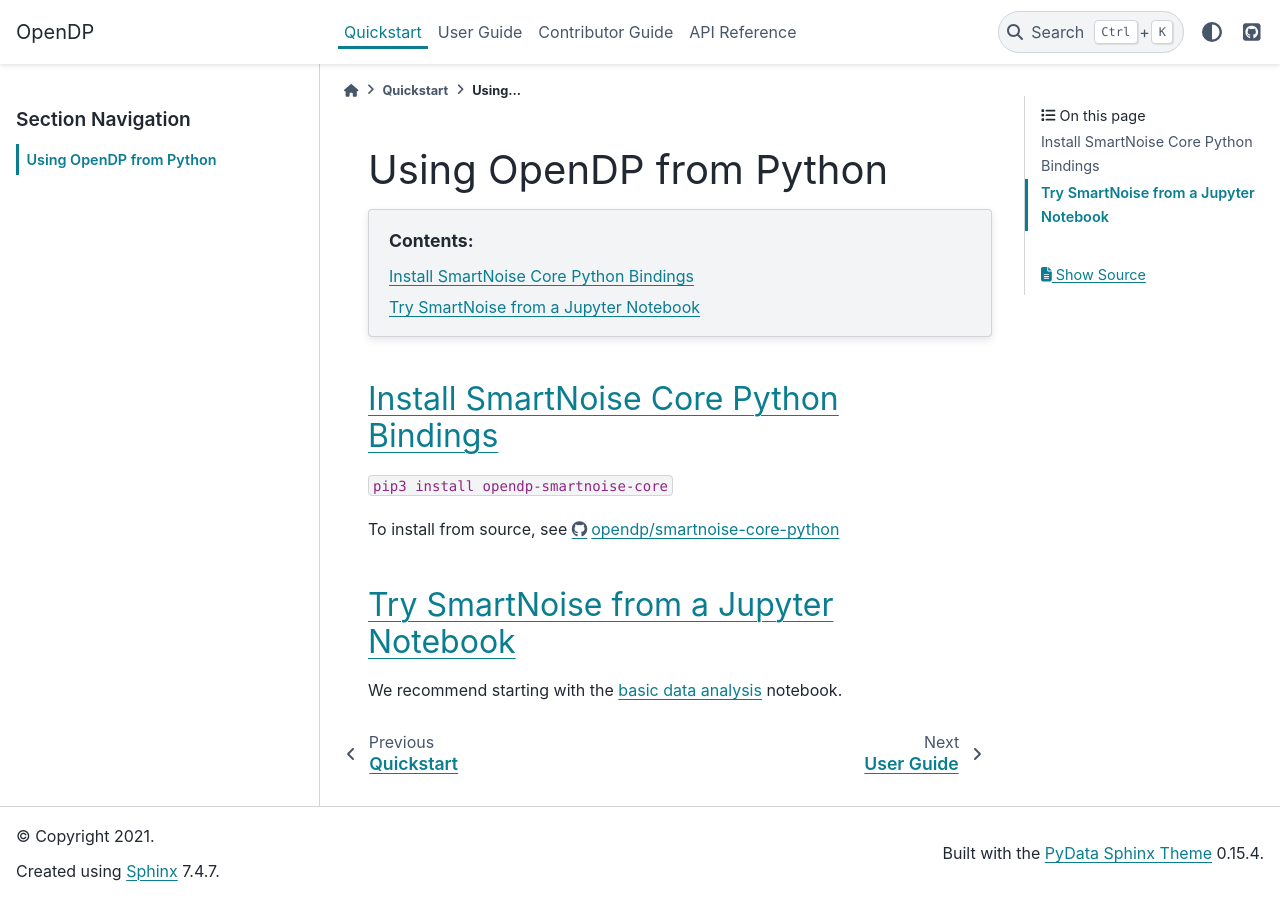
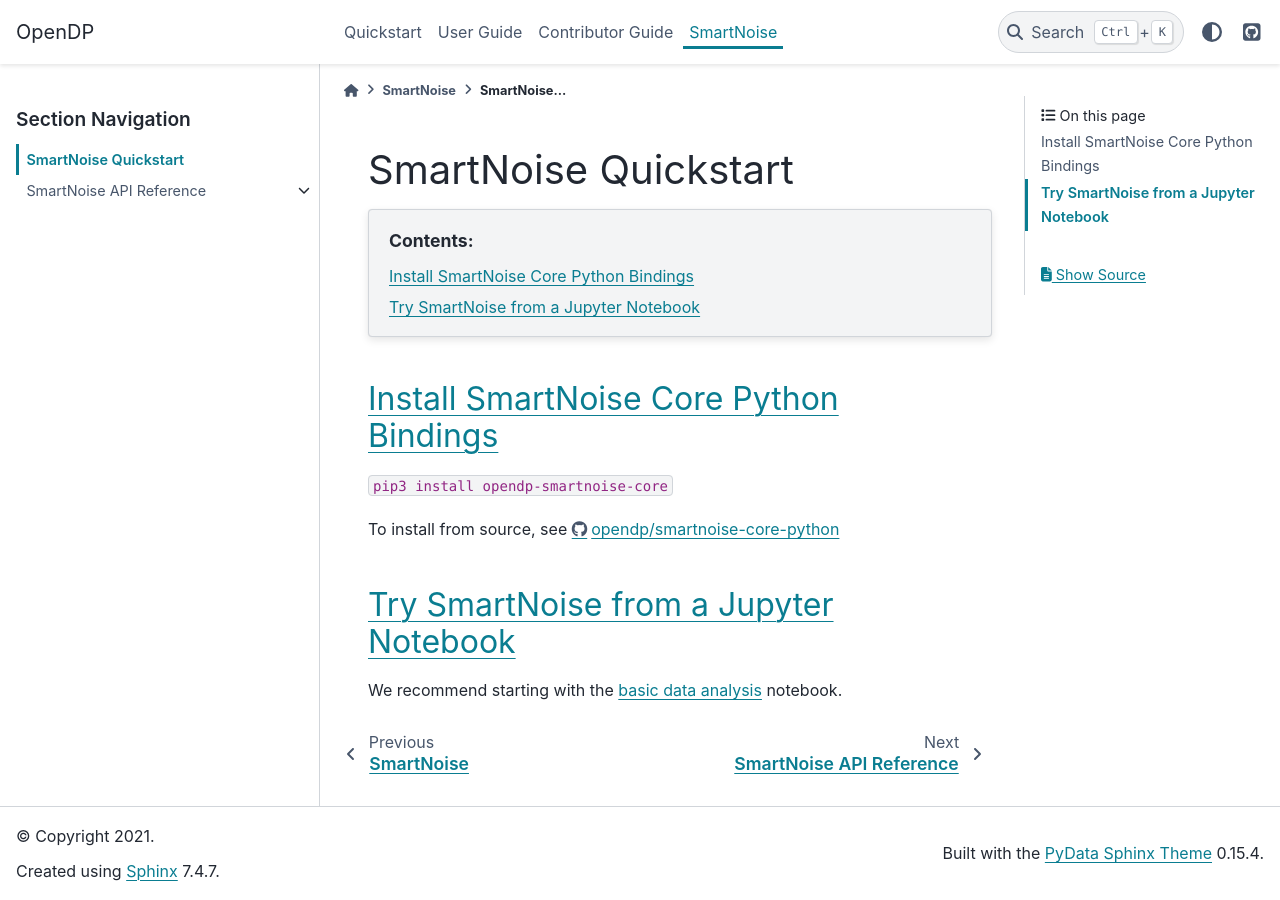
Before and after one commit to opendp/docs.smartnoise.org, a Sphinx documentation site: the page built from source/smartnoise/quickstart.rst, in a window 1280 px wide. Built offline with Sphinx 7.4.7 and the PyData theme 0.15.4, drawn with Linux system fonts in a browser that asks for light colours.

Commit message:
move SmartNoise docs to own section #5
In addition:

- Add build requirements.
- Fix logo link (point to homepage).
- Move quickstart under smartnoise.
- Add lorem ipsum text for old quickstart.

```diff
--- a/requirements.txt
+++ b/requirements.txt
@@ -1,2 +1,4 @@
 sphinx==3.5.2
 pydata-sphinx-theme
+opendp-smartnoise-core
+opendp-smartnoise
--- a/source/conf.py
+++ b/source/conf.py
@@ -38,7 +38,6 @@
 # General information about the project.
 project = u'OpenDP'
 copyright = u'%d' % datetime.now().year
-# release = opendp.smartnoise.__version__
 
 # The version info for the project you're documenting, acts as replacement for
 # |version| and |release|, also used in various other places throughout the
@@ -73,7 +72,6 @@
 
 # Custom sidebar templates, maps document names to template names.
 html_theme_options = {
-    'logo_link': 'images/opendp-logo.png',
     "github_url": "https://github.com/opendp"
 }
 
--- a/source/index.rst
+++ b/source/index.rst
@@ -13,7 +13,7 @@
   quickstart/index
   user/index
   contrib/index
-  api_reference/index
+  smartnoise/index
 
 This is version |version| of the guides.
 
--- a/source/quickstart/index.rst
+++ b/source/quickstart/index.rst
@@ -1,8 +1,8 @@
 Quickstart
 ==========
+
+Lorem ipsum dolor sit amet, consectetur adipiscing elit. Curabitur suscipit imperdiet orci a pretium. Etiam tincidunt est vehicula purus scelerisque, a hendrerit risus feugiat. In tristique dolor molestie, faucibus nunc et, tristique quam. Suspendisse bibendum ac augue a gravida. Vivamus tempor, magna eu faucibus tempor, dolor justo viverra eros, sit amet malesuada sapien nunc sed nisl.
 
 **Contents:**
 
 .. toctree::
-
-   python
--- /dev/null
+++ b/source/smartnoise/index.rst
@@ -0,0 +1,9 @@
+SmartNoise
+==========
+
+**Contents:**
+
+.. toctree::
+
+   quickstart
+   api-reference/index
--- a/source/quickstart/python.rst
+++ b/source/smartnoise/quickstart.rst
@@ -1,5 +1,5 @@
-Using OpenDP from Python
-========================
+SmartNoise Quickstart
+=====================
 
 .. contents:: |toctitle|
 	:local:
```
Also changed, not shown: source/api_reference/index.rst (deleted, +0 -23 lines), source/api_reference/opendp.smartnoise.core.api.rst (deleted, +0 -7 lines), source/api_reference/opendp.smartnoise.core.base.rst (deleted, +0 -7 lines), source/api_reference/opendp.smartnoise.core.components.rst (deleted, +0 -7 lines), source/api_reference/opendp.smartnoise.core.value.rst (deleted, +0 -7 lines), source/api_reference/opendp.smartnoise.sql.rst (deleted, +0 -7 lines), source/smartnoise/api-reference/index.rst (added, +21 -0 lines), source/smartnoise/api-reference/opendp.smartnoise.core.api.rst (added, +7 -0 lines), source/smartnoise/api-reference/opendp.smartnoise.core.base.rst (added, +7 -0 lines), source/smartnoise/api-reference/opendp.smartnoise.core.components.rst (added, +7 -0 lines), source/smartnoise/api-reference/opendp.smartnoise.core.value.rst (added, +7 -0 lines), source/smartnoise/api-reference/opendp.smartnoise.sql.rst (added, +7 -0 lines).
